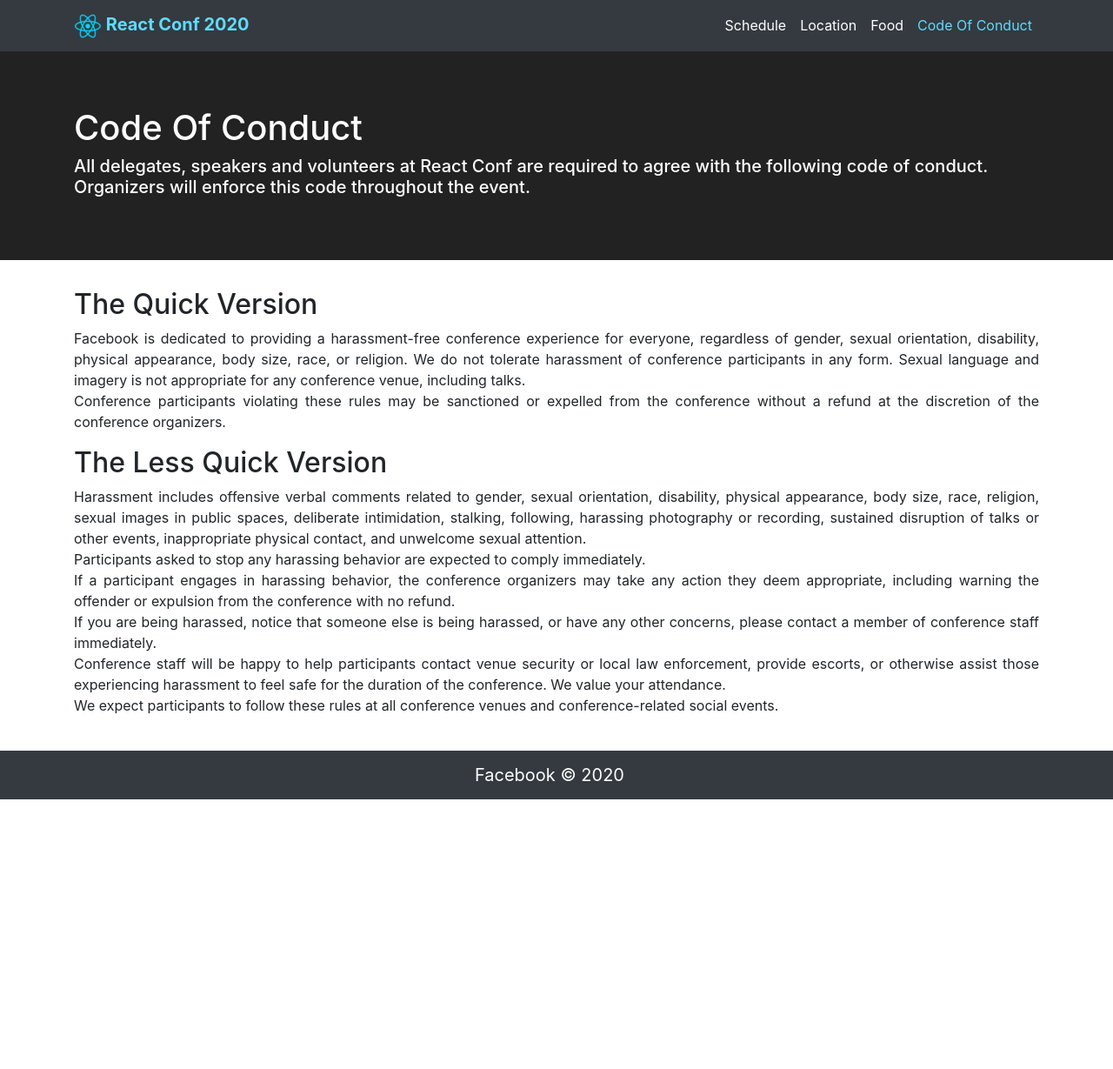
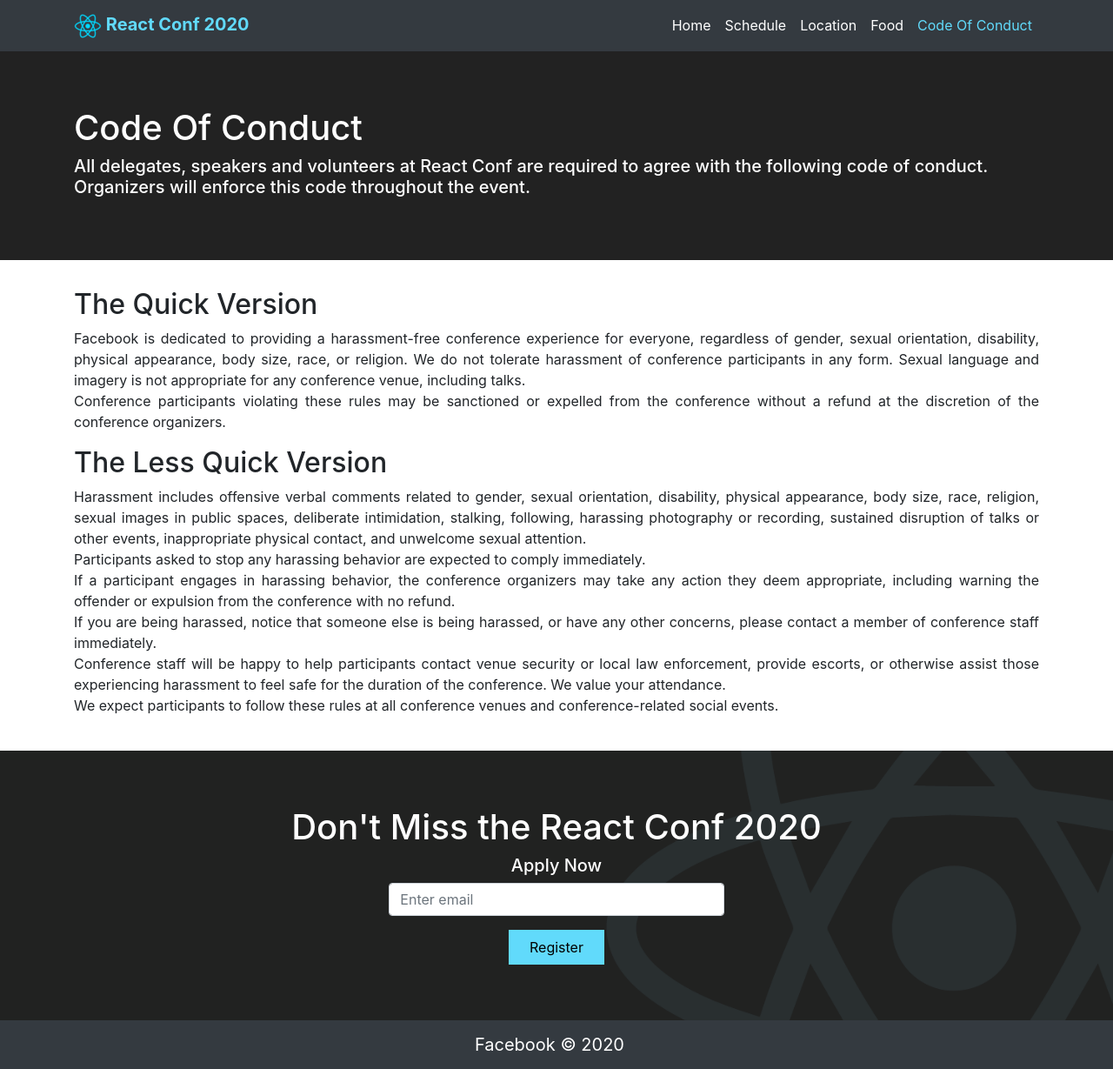
Before and after one commit to salimdellali/dummy-react-conf-website, a React (Create React App) app: page /code-of-conduct in a window 1280 px wide. Shown: the whole page at 87% size. Before the commit the page ends 919 px from the top, so only its background shows below. Built offline with nearby package versions, Linux system fonts and the light colour scheme.

Commit message:
added CallToAction section to bottom of all pages beside the Home, extracted the registration form to its own component

```diff
--- a/src/App.js
+++ b/src/App.js
@@ -12,7 +12,6 @@
 
 // import the components
 import { Menu } from './components/Menu';
-
 import { Footer } from './components/Footer';
 
 function App() {
--- a/src/Classes.module.css
+++ b/src/Classes.module.css
@@ -34,3 +34,9 @@
     background-color: #222222;
     border-radius: 0
 }
+
+.callToAction{
+    background-image: url('./assets/banner-bg2.png');
+    background-size: cover;
+    border-radius: 0
+}
--- a/src/CodeOfConduct.js
+++ b/src/CodeOfConduct.js
@@ -1,6 +1,7 @@
 import React from 'react'
 import { Row, Col, Container } from 'react-bootstrap';
 import { PageHeading } from './components/PageHeading';
+import { CallToAction } from './components/CallToAction';
 
 export const CodeOfConduct = () => {
     return (
@@ -34,6 +35,7 @@
                     </Col>
                 </Row>
             </Container>
+            <CallToAction />
         </>
     )
 }
--- a/src/Food.js
+++ b/src/Food.js
@@ -1,6 +1,7 @@
 import React from 'react';
 import { Row, Col, Accordion, Card, Button, Badge, Container } from 'react-bootstrap';
 import { PageHeading } from './components/PageHeading';
+import { CallToAction } from './components/CallToAction';
 
 import classicBreakfastImg from './assets/food/classic-breakfast.jpg';
 import englishBreakfastImg from './assets/food/english-breakfast.jpg';
@@ -156,6 +157,7 @@
                     </Card>
                 </Accordion>
             </Container>
+            <CallToAction />
         </>
     )
 }
--- a/src/Location.js
+++ b/src/Location.js
@@ -4,6 +4,7 @@
 import restaurantImg from './assets/location/restaurant.jpg';
 import venueImg from './assets/location/venue.jpg';
 import { PageHeading } from './components/PageHeading';
+import { CallToAction } from './components/CallToAction';
 
 export const Location = () => {
     return (
@@ -61,6 +62,7 @@
                     </Col>
                 </Row>
             </Container>
+            <CallToAction />
         </>
     )
 }
--- a/src/Schedule.js
+++ b/src/Schedule.js
@@ -1,6 +1,7 @@
 import React from 'react'
 import { Tabs, Tab, Row, Col, Nav, Badge, Container } from 'react-bootstrap';
 import { PageHeading } from './components/PageHeading';
+import { CallToAction } from './components/CallToAction';
 
 export const Schedule = () => {
     return (
@@ -115,6 +116,7 @@
                     </Tabs>
                 </div>
             </Container>
+            <CallToAction />
         </>
     )
 }
--- a/src/components/Banner.js
+++ b/src/components/Banner.js
@@ -1,8 +1,8 @@
 import React from 'react'
-import { Jumbotron, Button, Form, Col, Row, Container } from 'react-bootstrap';
+import { Jumbotron, Container } from 'react-bootstrap';
 // import banner from '../assets/banner-bg.jpg';
 import banner from '../assets/banner-bg2.png';
-import classes from '../Classes.module.css'
+import { EmailRegister } from '../components/EmailRegister';
 
 const style = {
     backgroundImage : `url(${banner})`,
@@ -16,16 +16,7 @@
             <h1>React Conf 2020</h1>
             <h5>Two full days of knowledge sharing and community with people who craft with React.</h5>
             <p>December 20 · 21 | 8:30am PDT</p>
-            <Form>
-                <Form.Group as={Row} size="sm" controlId="formGroupEmail">
-                    <Col sm="4">
-                        <Form.Control type="email" placeholder="Enter email" />
-                    </Col>
-                </Form.Group>
-                <Button className={classes.reactStyledButton} variant="primary" type="submit">
-                    Register
-                </Button>
-            </Form>
+            <EmailRegister />
         </Container>
     </Jumbotron>
 )
--- /dev/null
+++ b/src/components/CallToAction.js
@@ -0,0 +1,12 @@
+import React from 'react';
+import { Jumbotron } from 'react-bootstrap';
+import classes from '../Classes.module.css';
+import { EmailRegister } from '../components/EmailRegister';
+
+export const CallToAction = () => (
+    <Jumbotron className={`${classes.callToAction} text-white text-center mb-0`}>
+        <h1>Don't Miss the React Conf 2020</h1>
+        <h5>Apply Now</h5>
+        <EmailRegister alignment="center"/>
+    </Jumbotron>
+)
--- /dev/null
+++ b/src/components/EmailRegister.js
@@ -0,0 +1,17 @@
+import React from 'react';
+import { Form, Col, Button, Row } from 'react-bootstrap';
+import classes from '../Classes.module.css'
+
+export const EmailRegister = ({ alignment }) => (
+    <Form>
+        <Form.Group as={Row} size="sm" controlId="formGroupEmail">
+            <Col sm="4" className={ alignment === "center" ? " mx-auto " : "" }>
+                <Form.Control type="email" placeholder="Enter email"/>
+            </Col>
+        </Form.Group>
+        <Button className={classes.reactStyledButton}
+         type="submit">
+            Register
+        </Button>
+    </Form>
+)
--- a/src/components/Menu.js
+++ b/src/components/Menu.js
@@ -11,6 +11,12 @@
             <Navbar.Toggle aria-controls="responsive-navbar-nav" />
             <Navbar.Collapse id="responsive-navbar-nav">
                 <Nav className="ml-auto">
+
+                        <NavLink exact to="/"
+                            className={reactStyledNavItem}
+                            activeClassName={activeReactStyledNavItem}>
+                            Home
+                        </NavLink>
 
                         <NavLink to="/schedule"
                             className={reactStyledNavItem}
```
Also changed, not shown: src/components/PageHeading.js (+8 -1 lines).
